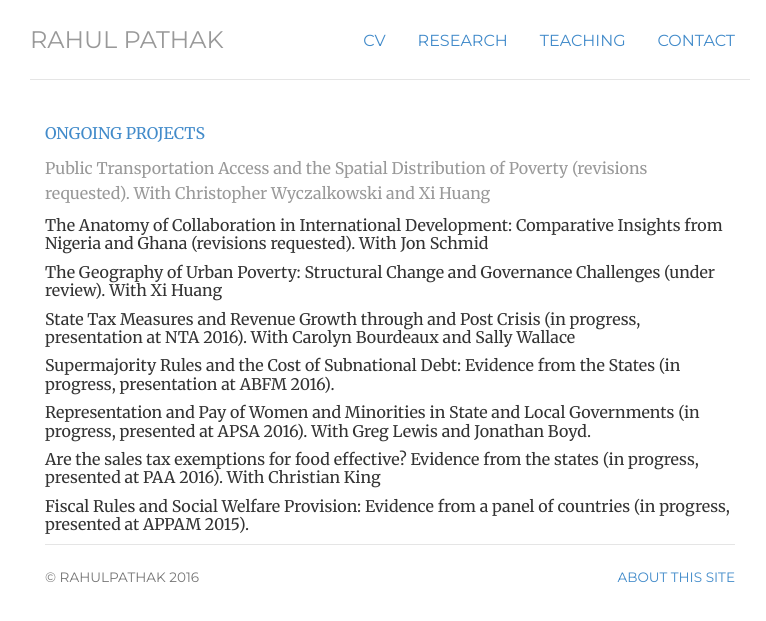
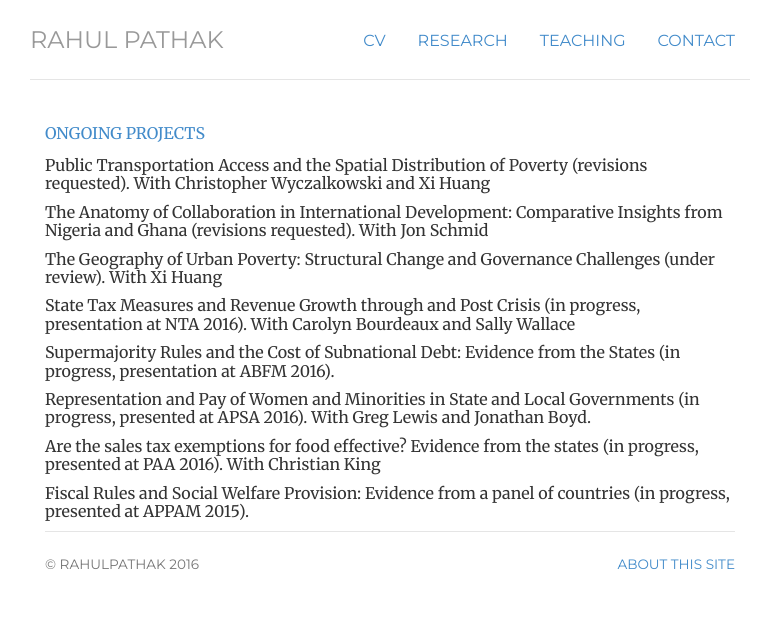
Before and after one commit to pathak-rahul/pathak-rahul.github.io, a Jekyll site: the page built from ongoing/index.html, in a window 1280 px wide. Shown: the top 621 px of the page, without its empty margins (250-1016 px from the left). Built offline with Jekyll 4.4.1, drawn with Linux system fonts in a browser that asks for light colours.

Commit message:
Update index.html

```diff
--- a/ongoing/index.html
+++ b/ongoing/index.html
@@ -13,7 +13,7 @@ p.small {
 </style>
 <p class="text-primary">ONGOING PROJECTS</p>
 
-<p class="text-muted">Public Transportation Access and the Spatial Distribution of Poverty (revisions requested). With Christopher Wyczalkowski and Xi Huang</p></p>
+<p class="small">Public Transportation Access and the Spatial Distribution of Poverty (revisions requested). With Christopher Wyczalkowski and Xi Huang</p></p>
 <p class="small">The Anatomy of Collaboration in International Development: Comparative Insights from Nigeria and Ghana (revisions requested). With Jon Schmid</p>
 <p class="small">The Geography of Urban Poverty: Structural Change and Governance Challenges (under review). With Xi Huang</p>
 <p class="small">State Tax Measures and Revenue Growth through and Post Crisis (in progress, presentation at NTA 2016). With Carolyn Bourdeaux and Sally Wallace</p>
```
